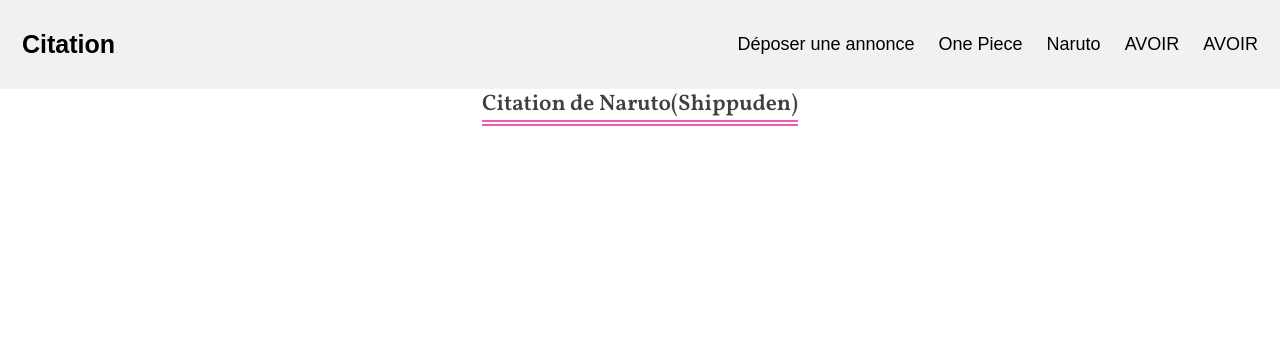
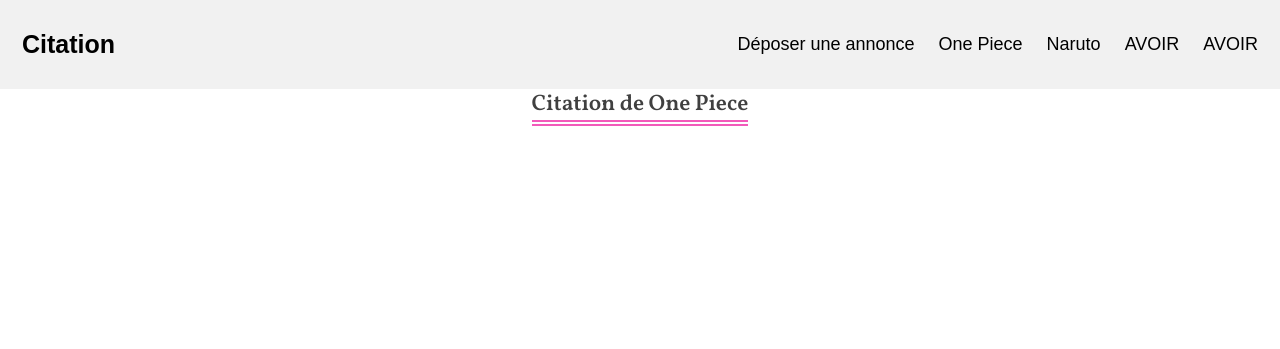
Before and after one commit to 41M3Dev/MonSiteCitations, a PHP site: page /anime/onepiece.php in a window 1280 px wide. Shown: the top 349 px of the page. Run offline with PHP 8.4, Linux system fonts and the light colour scheme; data that the repository does not hold is empty.

Commit message:
Update onepiece.php

```diff
--- a/anime/onepiece.php
+++ b/anime/onepiece.php
@@ -23,7 +23,7 @@
             </div>
         </div>
 
-        <h1>Citation de Naruto(Shippuden)</h1>
+        <h1>Citation de One Piece</h1>
         <?php // Affihce les valeur de la base de donnée
 $sql="SELECT `id`, `anime`, `auteur`, `citation` FROM `citation` WHERE `anime` = 'OnePiece'";
             $result = $bdd->query($sql);
```
